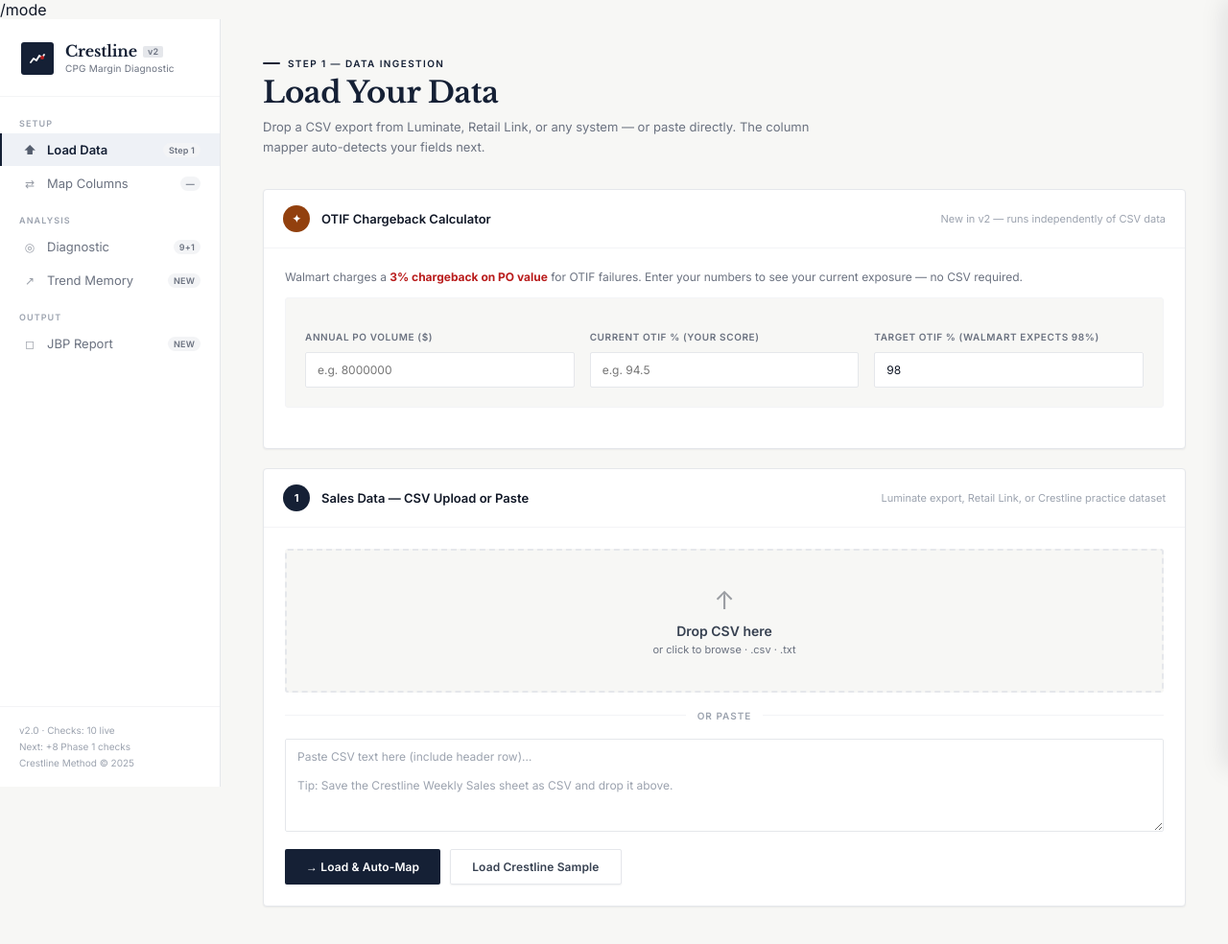
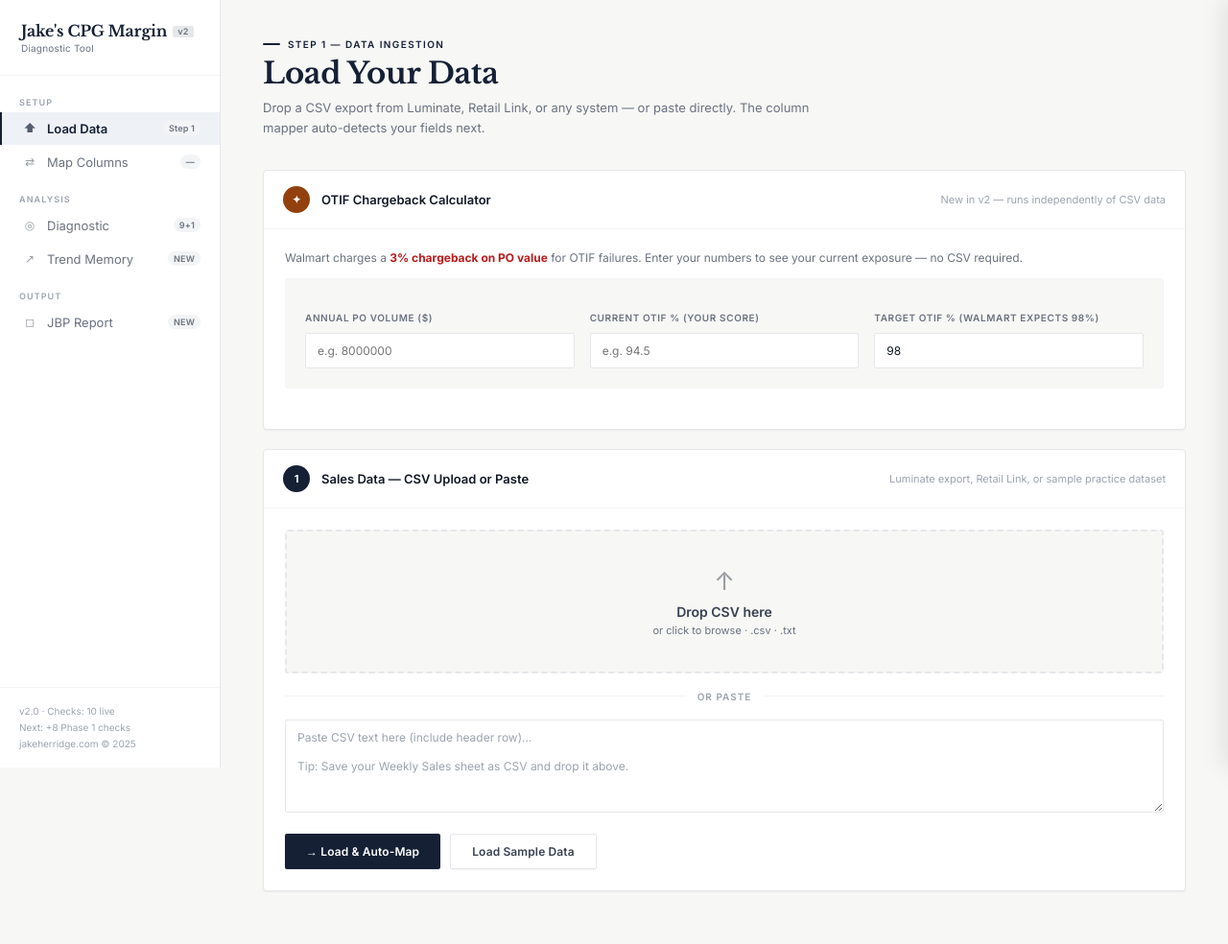
Before and after one commit to ChubbieToad/cpg-margin-tool, a plain HTML site: page index.html in a window 1280 px wide. Shown: the whole page at 96% size. Drawn offline with nearby package versions, Linux system fonts and the light colour scheme.

Commit message:
Update index.html
Removed crestline references and fixed /mode problem.

```diff
--- a/index.html
+++ b/index.html
@@ -1,9 +1,9 @@
-/mode<!DOCTYPE html>
+<!DOCTYPE html>
 <html lang="en">
 <head>
 <meta charset="UTF-8">
 <meta name="viewport" content="width=device-width, initial-scale=1.0">
-<title>Crestline Method — CPG Margin Diagnostic</title>
+<title>Jake's CPG Margin Diagnostic Tool</title>
 <link rel="preconnect" href="https://fonts.googleapis.com">
 <link rel="preconnect" href="https://fonts.gstatic.com" crossorigin>
 <link href="https://fonts.googleapis.com/css2?family=Inter:wght@300;400;500;600;700&family=Libre+Baskerville:ital,wght@0,400;0,700;1,400&display=swap" rel="stylesheet">
@@ -1085,15 +1085,9 @@ textarea:focus, select:focus, input:focus { box-shadow: none; }
 <!-- ══ SIDEBAR ══════════════════════════════════════════════════ -->
 <aside class="sidebar">
   <div class="logo">
-    <div class="logo-mark">
-      <svg width="18" height="18" viewBox="0 0 18 18" fill="none" xmlns="http://www.w3.org/2000/svg">
-        <path d="M2 13 L5 9 L8 11 L11 6 L14 8 L16 5" stroke="white" stroke-width="1.8" stroke-linecap="round" stroke-linejoin="round"/>
-        <circle cx="14" cy="8" r="2" fill="#B91C1C"/>
-      </svg>
-    </div>
     <div class="logo-text">
-      <div class="logo-word">Crestline <span class="logo-ver">v2</span></div>
-      <div class="logo-sub">CPG Margin Diagnostic</div>
+      <div class="logo-word">Jake's CPG Margin <span class="logo-ver">v2</span></div>
+      <div class="logo-sub">Diagnostic Tool</div>
     </div>
   </div>
   <nav class="nav">
@@ -1122,7 +1116,7 @@ textarea:focus, select:focus, input:focus { box-shadow: none; }
     </div>
   </nav>
   <div class="sidebar-footer">
-    <p>v2.0 · Checks: 10 live<br>Next: +8 Phase 1 checks<br>Crestline Method © 2025</p>
+    <p>v2.0 · Checks: 10 live<br>Next: +8 Phase 1 checks<br>jakeherridge.com © 2025</p>
   </div>
 </aside>
 
@@ -1181,7 +1175,7 @@ textarea:focus, select:focus, input:focus { box-shadow: none; }
     <div class="card-header">
       <div class="step cyan">1</div>
       <div class="card-title">Sales Data — CSV Upload or Paste</div>
-      <div class="card-desc">Luminate export, Retail Link, or Crestline practice dataset</div>
+      <div class="card-desc">Luminate export, Retail Link, or sample practice dataset</div>
     </div>
     <div class="card-body">
       <div class="drop-zone" id="dropZone">
@@ -1191,10 +1185,10 @@ textarea:focus, select:focus, input:focus { box-shadow: none; }
         <div class="drop-sub">or click to browse · .csv · .txt</div>
       </div>
       <div class="or-line">OR PASTE</div>
-      <textarea id="csvPaste" rows="5" placeholder="Paste CSV text here (include header row)…&#10;&#10;Tip: Save the Crestline Weekly Sales sheet as CSV and drop it above."></textarea>
+      <textarea id="csvPaste" rows="5" placeholder="Paste CSV text here (include header row)…&#10;&#10;Tip: Save your Weekly Sales sheet as CSV and drop it above."></textarea>
       <div class="btn-row">
         <button class="btn btn-primary" onclick="loadData()">→ Load & Auto-Map</button>
-        <button class="btn btn-ghost" onclick="loadSample()">Load Crestline Sample</button>
+        <button class="btn btn-ghost" onclick="loadSample()">Load Sample Data</button>
       </div>
       <div id="previewArea" style="display:none;margin-top:16px;">
         <div class="preview-wrap"><table class="preview-tbl" id="previewTbl"></table></div>
@@ -1911,14 +1905,14 @@ function buildJBP(){
     <div class="jbp-header">
       <div class="jbp-logo">Confidential — Joint Business Plan Briefing Document</div>
       <div class="jbp-title">Channel Performance & Growth Opportunity Review</div>
-      <div class="jbp-meta">Walmart Channel · Generated ${date} · Crestline Method Diagnostic v2.0</div>
+      <div class="jbp-meta">Walmart Channel · Generated ${date} · CPG Margin Diagnostic v2.0</div>
     </div>
     <div class="jbp-body">
 
       <div class="jbp-section">
         <div class="jbp-section-title">Executive Summary</div>
         <p style="font-size:12px;color:var(--muted2);line-height:1.8;">This analysis covers <strong style="color:var(--text)">${lastResults.rows.toLocaleString()} weeks of POS data</strong> representing <strong style="color:var(--text)">${fmt$(totRev)}</strong> in channel revenue at a portfolio gross margin of <strong style="color:var(--text)">${fmtPct(gmpct)}</strong>. The diagnostic identified <strong style="color:var(--red)">${fires.length} critical areas</strong> and <strong style="color:var(--amber)">${warns.length} items for joint review</strong>. Total estimated recoverable gross profit through identified opportunities: <strong style="color:var(--amber)">${fmt$(totOpp)}</strong>.</p>
-        ${hasHistory?`<p style="font-size:11px;color:var(--muted2);margin-top:10px;font-style:italic;">Note: This briefing is supported by ${snaps.length} weeks of historical trend data maintained in the Crestline data custody layer. This historical dataset is independently maintained and provides continuity beyond Luminate's rolling data windows.</p>`:''}
+        ${hasHistory?`<p style="font-size:11px;color:var(--muted2);margin-top:10px;font-style:italic;">Note: This briefing is supported by ${snaps.length} weeks of historical trend data maintained in the diagnostic data custody layer. This historical dataset is independently maintained and provides continuity beyond Luminate's rolling data windows.</p>`:''}
       </div>`;
 
   // DSS Migration callout
@@ -1990,7 +1984,7 @@ window.showView=function(id){
 // SAMPLE DATA
 // ═══════════════════════════════════════════════════════════════════
 function loadSample(){
-  loading('Generating Crestline sample data…');
+  loading('Generating sample data…');
   setTimeout(()=>{
     const skus=[
       {s:'CLF-001',n:'Original Trail Mix 8oz',seg:'Trail Mix',msrp:4.98,cost:2.10,vel:14,osa:97},
```
